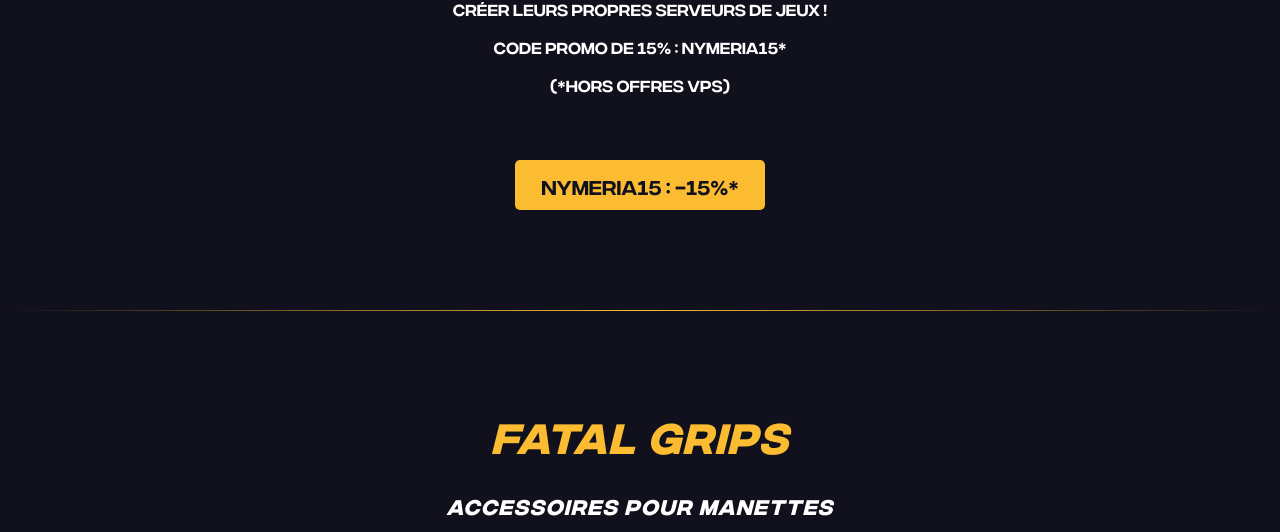
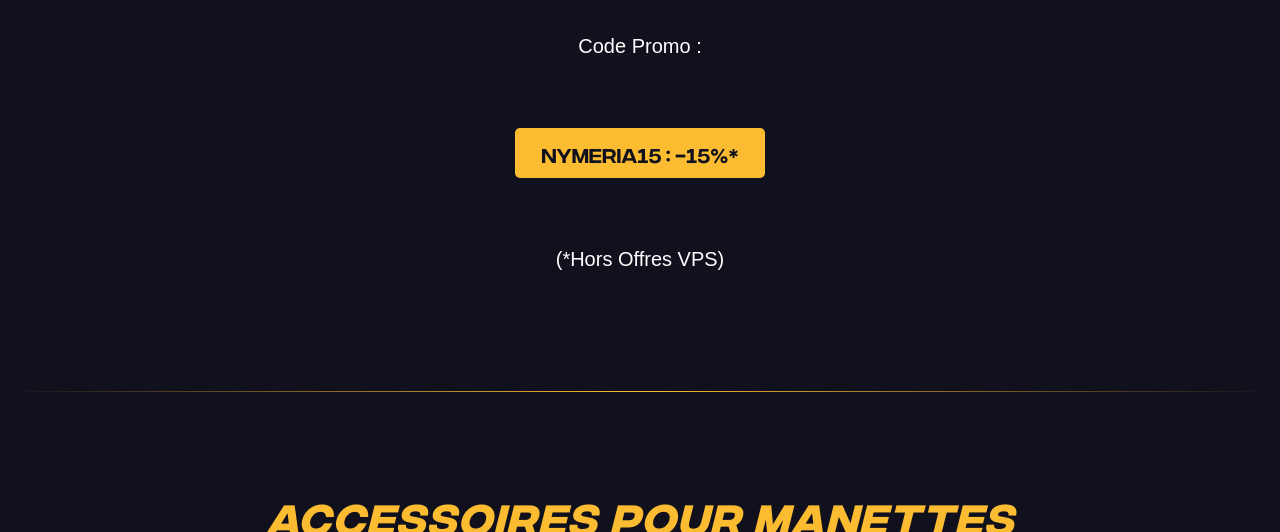
Before and after one commit to gschurck/nymeria-website, a plain HTML site: page partenaires.html in a window 1280 px wide. Shown: the part 640-1172 px from the top of the page. Drawn offline with Linux system fonts and the light colour scheme.

Commit message:
partenaires

```diff
--- a/base.css
+++ b/base.css
@@ -109,3 +109,8 @@ hr {
     height: 1px;
     background-image: linear-gradient(to right, rgba(0, 0, 0, 0), #fbbc31, rgba(0, 0, 0, 0));
 }
+
+p {
+	font-family: Arial;
+	font-size: 20px;
+}
--- a/partenaires.css
+++ b/partenaires.css
@@ -88,7 +88,7 @@ hr {
 			  display: flex;
   justify-content: center;
   align-items: center;
-  margin-top: 50px;
+  margin: 50px;
 }
 
 .promo-container {
--- a/partenaires.html
+++ b/partenaires.html
@@ -33,19 +33,15 @@
 		</div>
 		<div class="listepartenaires">
 			<div class="partenaire">
-				<h2>ZKILLU</h2>
-				<h3>Hébergement web</h3>
+				<h2>Hébergement web</h2>
 				<div class="partlogo">
 					<a href="https://zkillu.fr"><img src="media/zkillu_logo.png"></a>
 				</div>
 				<div class="description">
 					<div class="text-container">
-						<p>
-							Zkillu Est Un Hébergeur Et Avant Tout Une Communauté Fondée En 2014. Nous Avons Décidé D'ouvrir Un Hébergeur Pour Permettre Aux Joueurs De Pouvoir Créer Leurs Propres Serveurs De Jeux !
-							<br><br>
-							Code Promo de 15% : NYMERIA15*
-							<br><br>
-							(*Hors Offres VPS)
+						<p>Zkillu est un hébergeur et avant tout une communauté fondée en 2014. Nous avons décidé d'ouvrir un hébergeur pour permettre aux joueurs de pouvoir créer leurs propres serveurs de jeux !
+							<br><br><br>
+							Code Promo :
 						</p>
 					</div>
 				</div>
@@ -54,11 +50,16 @@
 						NYMERIA15 : -15%*
 					</div>
 				</div>
+				<div class="description">
+					<div class="text-container">
+						<p>(*Hors Offres VPS)
+						</p>
+					</div>
+				</div>
 			</div>
 			<hr>
 			<div class="partenaire">
-				<h2>Fatal Grips</h2>
-				<h3>Accessoires pour manettes</h3>
+				<h2>Accessoires pour manettes</h2>
 				<div class="partlogo">
 					<a href="https://fatalgrips.com"><img src="media/fatalgrips_logo.png"></a>
 				</div>
@@ -67,8 +68,8 @@
 						<p>
 							Le Premier Choix des Joueurs pour les accessoires de manettes !
 		Construit à partir des meilleurs matériaux pour un confort et des performances optimisés, nous avons décidé de créer certains des produits les plus révolutionnaires de l'histoire de l'industrie du jeu vidéo.
-								<br><br>
-		Code Promo de 10% : NYMERIA
+								<br><br><br>
+		Code Promo :
 						</p>
 					</div>
 				</div>
@@ -80,8 +81,7 @@
 			</div>
 			<hr>
 			<div class="partenaire">
-				<h2>Rogue Energy</h2>
-				<h3>Boisson énergisante</h3>
+				<h2>Boisson énergisante</h2>
 				<div class="partlogo">
 					<a href="https://rogueenergy.com"><img src="media/rogue_logo.png"></a>
 				</div>
@@ -90,8 +90,8 @@
 						<p>
 							Rogue Energy est la meilleure boisson énergisante du monde !
 		Profitez de nos 8 saveurs incroyables remplies d'énergie et de concentration et sans sucre.
-								<br><br>
-		Code Promo de 10% : NYMERIA
+								<br><br><br>
+		Code Promo :
 						</p>
 					</div>
 				</div>
```
